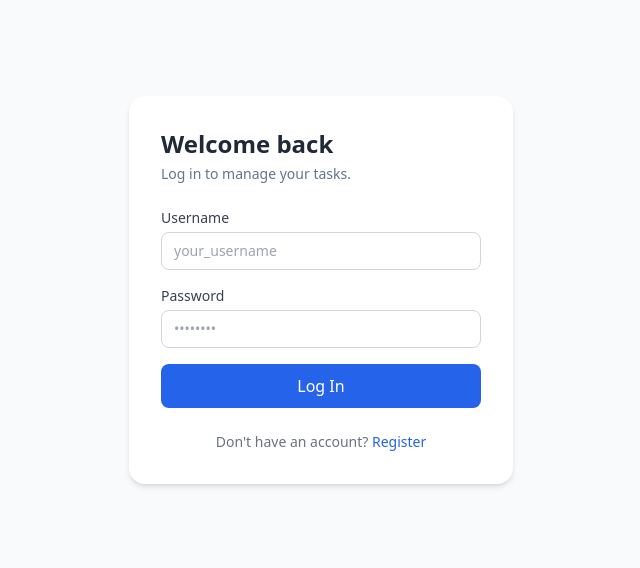
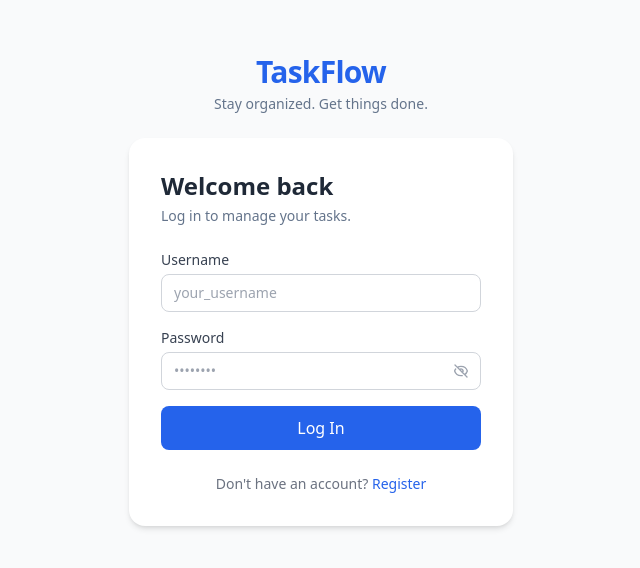
Before and after one commit to ppppphrt/TaskFlow, a React (Vite) app in the folder taskflow_frontend/: page /login in a window 1280 px wide. Shown: the part 110-678 px from the top of the page, without its empty margins (319-959 px from the left). Built offline with nearby package versions, Linux system fonts and the light colour scheme; no server answers.

Commit message:
feat(auth): add password toggle to login/register pages

```diff
--- a/taskflow_frontend/src/views/AuthView.jsx
+++ b/taskflow_frontend/src/views/AuthView.jsx
@@ -3,6 +3,19 @@
 import { toast } from 'react-toastify';
 import { register as registerApi, login as loginApi } from '../services/api';
 import { useAuth } from '../context/AuthContext';
+
+function EyeIcon({ open }) {
+  return open ? (
+    <svg xmlns="http://www.w3.org/2000/svg" className="w-4 h-4" fill="none" viewBox="0 0 24 24" stroke="currentColor">
+      <path strokeLinecap="round" strokeLinejoin="round" strokeWidth={2} d="M15 12a3 3 0 11-6 0 3 3 0 016 0z" />
+      <path strokeLinecap="round" strokeLinejoin="round" strokeWidth={2} d="M2.458 12C3.732 7.943 7.523 5 12 5c4.478 0 8.268 2.943 9.542 7-1.274 4.057-5.064 7-9.542 7-4.477 0-8.268-2.943-9.542-7z" />
+    </svg>
+  ) : (
+    <svg xmlns="http://www.w3.org/2000/svg" className="w-4 h-4" fill="none" viewBox="0 0 24 24" stroke="currentColor">
+      <path strokeLinecap="round" strokeLinejoin="round" strokeWidth={2} d="M13.875 18.825A10.05 10.05 0 0112 19c-4.478 0-8.268-2.943-9.543-7a9.97 9.97 0 011.563-3.029m5.858.908a3 3 0 114.243 4.243M9.878 9.878l4.242 4.242M9.88 9.88l-3.29-3.29m7.532 7.532l3.29 3.29M3 3l3.59 3.59m0 0A9.953 9.953 0 0112 5c4.478 0 8.268 2.943 9.543 7a10.025 10.025 0 01-4.132 5.411m0 0L21 21" />
+    </svg>
+  );
+}
 
 export default function AuthView({ mode }) {
   const isLogin = mode === 'login';
@@ -11,6 +24,7 @@
 
   const [form, setForm] = useState({ username: '', email: '', password: '' });
   const [isLoading, setIsLoading] = useState(false);
+  const [showPassword, setShowPassword] = useState(false);
 
   function handleChange(e) {
     setForm((prev) => ({ ...prev, [e.target.name]: e.target.value }));
@@ -44,7 +58,13 @@
   }
 
   return (
-    <div className="min-h-screen bg-gray-50 flex items-center justify-center px-4">
+    <div className="min-h-screen bg-gray-50 flex flex-col items-center justify-center px-4">
+      {/* Branding */}
+      <div className="mb-6 text-center">
+        <span className="text-3xl font-bold text-primary tracking-tight">TaskFlow</span>
+        <p className="text-sm text-secondary mt-1">Stay organized. Get things done.</p>
+      </div>
+
       <div className="bg-white w-full max-w-sm rounded-2xl shadow-md p-8">
         <h1 className="text-2xl font-bold text-gray-800 mb-1">
           {isLogin ? 'Welcome back' : 'Create an account'}
@@ -83,15 +103,25 @@
 
           <div>
             <label className="block text-sm font-medium text-gray-700 mb-1">Password</label>
+            <div className="relative">
               <input
-              type="password"
+                type={showPassword ? 'text' : 'password'}
                 name="password"
                 value={form.password}
                 onChange={handleChange}
                 required
                 placeholder="••••••••"
-              className="w-full border border-gray-300 rounded-lg px-3 py-2 text-sm focus:outline-none focus:ring-2 focus:ring-primary"
+                className="w-full border border-gray-300 rounded-lg px-3 py-2 pr-10 text-sm focus:outline-none focus:ring-2 focus:ring-primary"
               />
+              <button
+                type="button"
+                onClick={() => setShowPassword((v) => !v)}
+                className="absolute right-3 top-1/2 -translate-y-1/2 text-gray-400 hover:text-gray-600 transition"
+                tabIndex={-1}
+              >
+                <EyeIcon open={showPassword} />
+              </button>
+            </div>
           </div>
 
           <button
```
Lines whose indentation alone changed are shown as unchanged.
